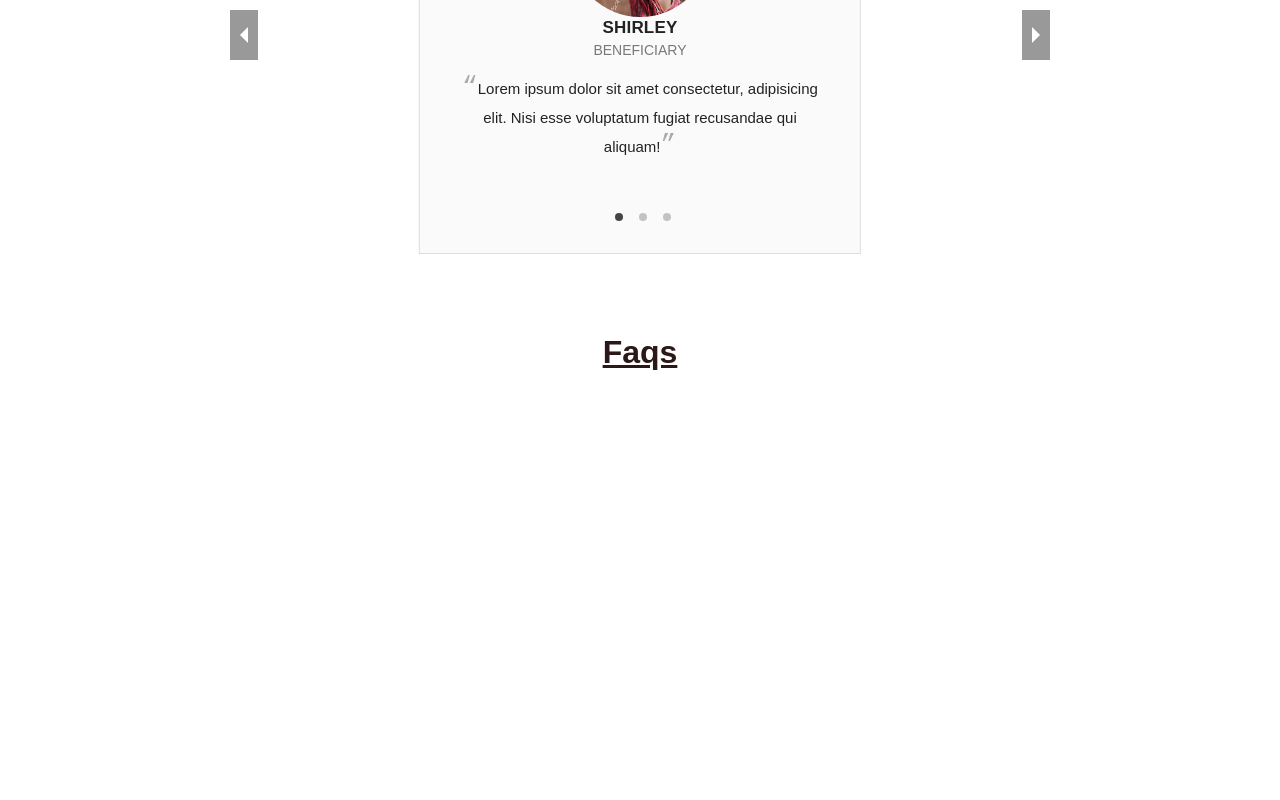
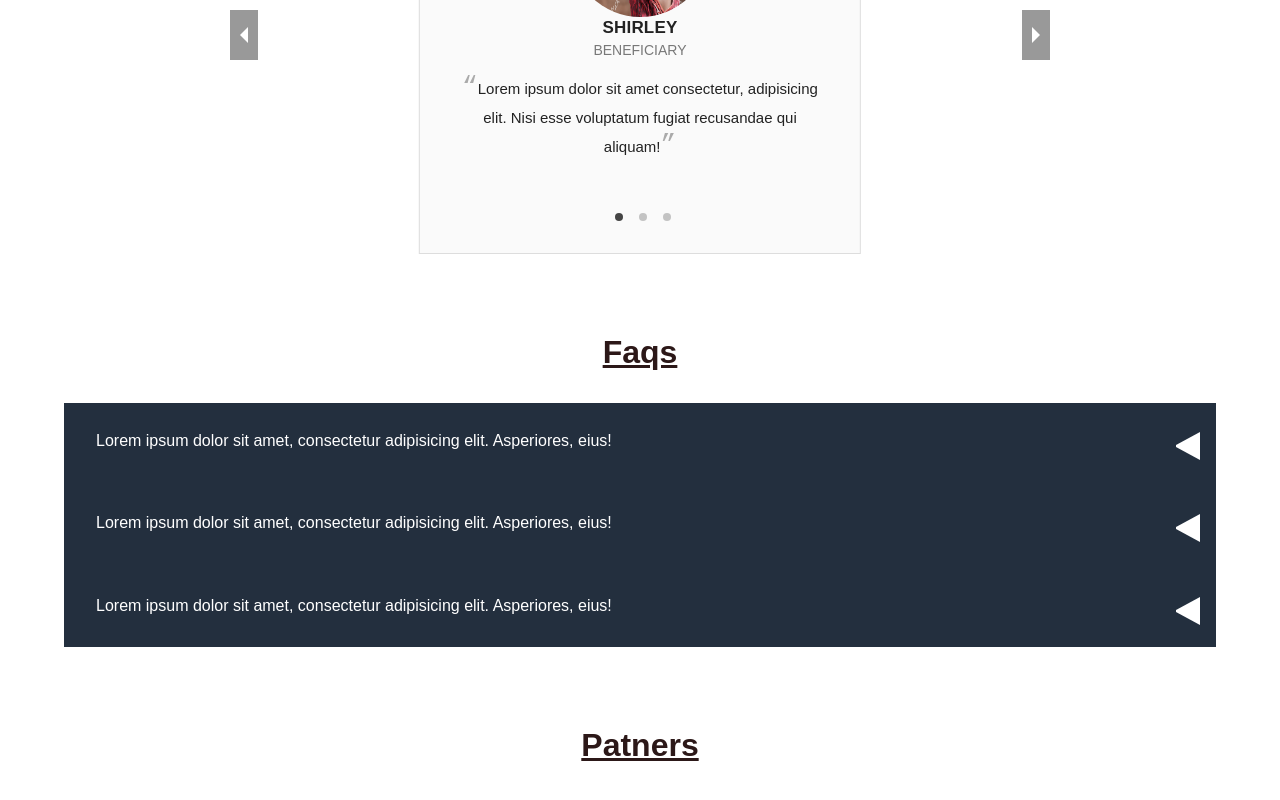
Before and after one commit to RichieMuga/ComboniHealthCare, a Next.js app: page / in a window 1280 px wide. Shown: the part 1136-1936 px from the top of the page. Before the commit the page ends 1529 px from the top, so only its background shows below. Built offline with nearby package versions, Linux system fonts and the light colour scheme.

Commit message:
added faqs section

```diff
--- a/components/LandingPage/Faqs.js
+++ b/components/LandingPage/Faqs.js
@@ -1,10 +1,36 @@
-import React from 'react'
+import React, { useState } from 'react'
+import faqList from '../../utils/faqs';
 
 const Faqs = () => {
+    const [faqs, setFaqs] = useState([...faqList]);
+
+    const toggleHandler = (e) => {
+        e.preventDefault()
+        // console.log("e? ", e.target.id);
+        const temp = [...faqList];
+        temp[e.target.id].chosen = !temp[e.target.id].chosen;
+        setFaqs([...temp]);
+    }
     return (
         <div className='space_up'>
             <h1 className='normal-header'>Faqs</h1>
-
+            <div className="faq-container">
+                <div className="list-container">
+                    <ul>
+                        {faqs.map((faq) => {
+                            const { id, question, answer, chosen } = faq
+                            return (
+                                <li key={id}>
+                                    <p>{question}</p>
+                                    {/* <button className="toggle-more-btn" onClick={toggleHandler}></button> */}
+                                    <button className={`toggle-more-btn${chosen ? " rotate-btn" : ""}`} id={id} onClick={toggleHandler}></button>
+                                    <p className={`faq-text${chosen ? " show-more" : ""}`}>{answer}</p>
+                                </li>
+                            )
+                        })}
+                    </ul>
+                </div>
+            </div>
         </div>
 
     )
--- /dev/null
+++ b/components/LandingPage/Patners.js
@@ -0,0 +1,11 @@
+import React from 'react'
+
+const Patners = () => {
+    return (
+        <div className='space'>
+            <h1 className='normal-header'>Patners</h1>
+        </div>
+    )
+}
+
+export default Patners
--- a/components/LandingPage/Testimonials.js
+++ b/components/LandingPage/Testimonials.js
@@ -19,7 +19,7 @@ const Testimonials = () => {
                 interval={6100}
             >
                 <div>
-                    <Image src={girlImage} width={139} height={139} />
+                    <Image src={girlImage} width={155} height={139} alt='girl' />
                     <div className="myCarousel">
                         <h3>Shirley</h3>
                         <h4>Beneficiary</h4>
@@ -30,7 +30,7 @@ const Testimonials = () => {
                 </div>
 
                 <div>
-                    <Image src={boyImage} width={139} height={139} />
+                    <Image src={boyImage} width={155} height={139} alt='boy' />
                     <div className="myCarousel">
                         <h3>Daniel</h3>
                         <h4>Beneficiary</h4>
@@ -41,7 +41,7 @@ const Testimonials = () => {
                 </div>
 
                 <div>
-                    <Image src={girlImage} width={139} height={139} />
+                    <Image src={girlImage} width={155} height={139} alt='girl' />
                     <div className="myCarousel">
                         <h3>Cindy</h3>
                         <h4>Beneficiary</h4>
--- a/pages/index.js
+++ b/pages/index.js
@@ -4,6 +4,7 @@ import Testimonials from '../components/LandingPage/Testimonials'
 import WhatweDo from '../components/LandingPage/WhatweDo'
 import NavBar from '../components/NavBar'
 import Faqs from '../components/LandingPage/Faqs';
+import Patners from '../components/LandingPage/Patners';
 
 
 
@@ -21,6 +22,7 @@ export default function Home() {
       <WhatweDo />
       <Testimonials />
       <Faqs />
+      <Patners />
     </>
   )
 }
--- /dev/null
+++ b/styles/faq.module.css
@@ -0,0 +1,65 @@
+.faq-container {
+  width: 100%;
+  margin: 5em 0;
+  height: auto;
+  color: black;
+  text-align: center;
+}
+.faq-container .list-container {
+  height: fit-content;
+  margin: 0 auto;
+  width: 90%;
+}
+.faq-container .list-container ul {
+  margin: 1em 0;
+  padding: 0;
+  text-align: left;
+  background: #286681;
+}
+.faq-container .list-container ul li {
+  color: #fff;
+  display: flex;
+  flex-wrap: wrap;
+  flex-direction: row;
+  border-color: white;
+  padding: 0.5em 0;
+  padding-top: 1em;
+}
+.faq-container .list-container ul li button {
+  margin-left: auto;
+  margin-right: 1em;
+  height: 1.8em;
+  width: 0;
+  height: 0;
+  background-color: transparent;
+  border-top: 13px solid transparent;
+  border-right: 24px solid #fff;
+  border-bottom: 13px solid transparent;
+  border-left: transparent;
+  cursor: pointer;
+}
+.faq-container .list-container ul li .show-more {
+  display: block;
+  transition-delay: 500ms;
+  background-color: white;
+}
+.faq-container .list-container ul li .rotate-btn {
+  transform: rotate(-90deg);
+  transition: 500ms;
+}
+.faq-container .list-container ul li p {
+  padding-left: 1em;
+  background: transparent;
+}
+.faq-container .list-container ul li:first-child {
+  padding-top: 0.8em;
+}
+.faq-container .list-container ul .faq-text {
+  color: #000;
+  page-break-after: always;
+  display: none;
+  border-style: solid;
+  border-color: #538fa8;
+  background: red;
+  padding: 0.5em 3em;
+}
--- a/styles/globals.css
+++ b/styles/globals.css
@@ -201,6 +201,75 @@ h5 {
   text-align: center;
 }
 
+.faq-container {
+	 width: 100%;
+	 margin: 2em 0;
+	 height: auto;
+	 color: black;
+	 text-align: center;
+}
+ .faq-container .list-container {
+	 height: fit-content;
+	 margin: 0 auto;
+	 width: 90%;
+}
+ .faq-container .list-container ul {
+	 margin: 1em 0;
+	 padding: 0;
+	 text-align: left;
+	 background: var(--dark-blue);
+}
+ .faq-container .list-container ul li {
+	 color: #fff;
+	 display: flex;
+	 flex-wrap: wrap;
+	 flex-direction: row;
+	 border-color: white;
+	 padding: 1em 0;
+	 padding-top: 1em;
+}
+ .faq-container .list-container ul li button {
+	 margin-left: auto;
+	 margin-right: 1em;
+	 height: 1.8em;
+	 width: 0;
+	 height: 0;
+	 background-color: transparent;
+	 border-top: 13px solid transparent;
+	 border-right: 24px solid #fff;
+	 border-bottom: 13px solid transparent;
+	 border-left: transparent;
+	 cursor: pointer;
+   margin-top:1em;
+}
+ .faq-container .list-container ul li .show-more {
+	 display: block;
+	 transition-delay: 500ms;
+	 background-color: white;
+}
+ .faq-container .list-container ul li .rotate-btn {
+	 transform: rotate(-90deg);
+	 transition: 500ms;
+}
+ .faq-container .list-container ul li p {
+	 padding-left: 2em;
+	 background: transparent;
+}
+ .faq-container .list-container ul li:first-child {
+	 padding-top: 0.8em;
+}
+ .faq-container .list-container ul .faq-text {
+	 color: #000;
+	 page-break-after: always;
+	 display: none;
+	 border-style: solid;
+	 border-color: #538fa8;
+	 background: red;
+	 padding: 0.5em 3em;
+}
+
+
+
 @media only screen and (max-width: 934px) {
   .carousel-root {
     outline: 0;
--- /dev/null
+++ b/utils/faqs.js
@@ -0,0 +1,28 @@
+const faqList = [
+    {
+        id: 0,
+        question: 'Lorem ipsum dolor sit amet, consectetur adipisicing elit. Asperiores, eius!',
+        answer: `Lorem ipsum dolor sit amet consectetur adipisicing elit. Eaque
+             sapiente ab nemo, eligendi dicta distinctio? Dolor, aut enim
+             autem, iste illum nam quibusdam mollitia illo quia quasi
+             voluptatem sit incidunt.`,
+    },
+    {
+        id: 1,
+        question: 'Lorem ipsum dolor sit amet, consectetur adipisicing elit. Asperiores, eius!',
+        answer: `Lorem ipsum dolor sit amet consectetur adipisicing elit. Eaque
+         sapiente ab nemo, eligendi dicta distinctio? Dolor, aut enim
+         autem, iste illum nam quibusdam mollitia illo quia quasi
+         voluptatem sit incidunt.`,
+    },
+    {
+        id: 2,
+        question: 'Lorem ipsum dolor sit amet, consectetur adipisicing elit. Asperiores, eius!',
+        answer: `Lorem ipsum dolor sit amet consectetur adipisicing elit. Eaque
+         sapiente ab nemo, eligendi dicta distinctio? Dolor, aut enim
+         autem, iste illum nam quibusdam mollitia illo quia quasi
+         voluptatem sit incidunt.`,
+    },
+]
+
+export default faqList
```
Also changed, not shown: utils/patners.js (added).
